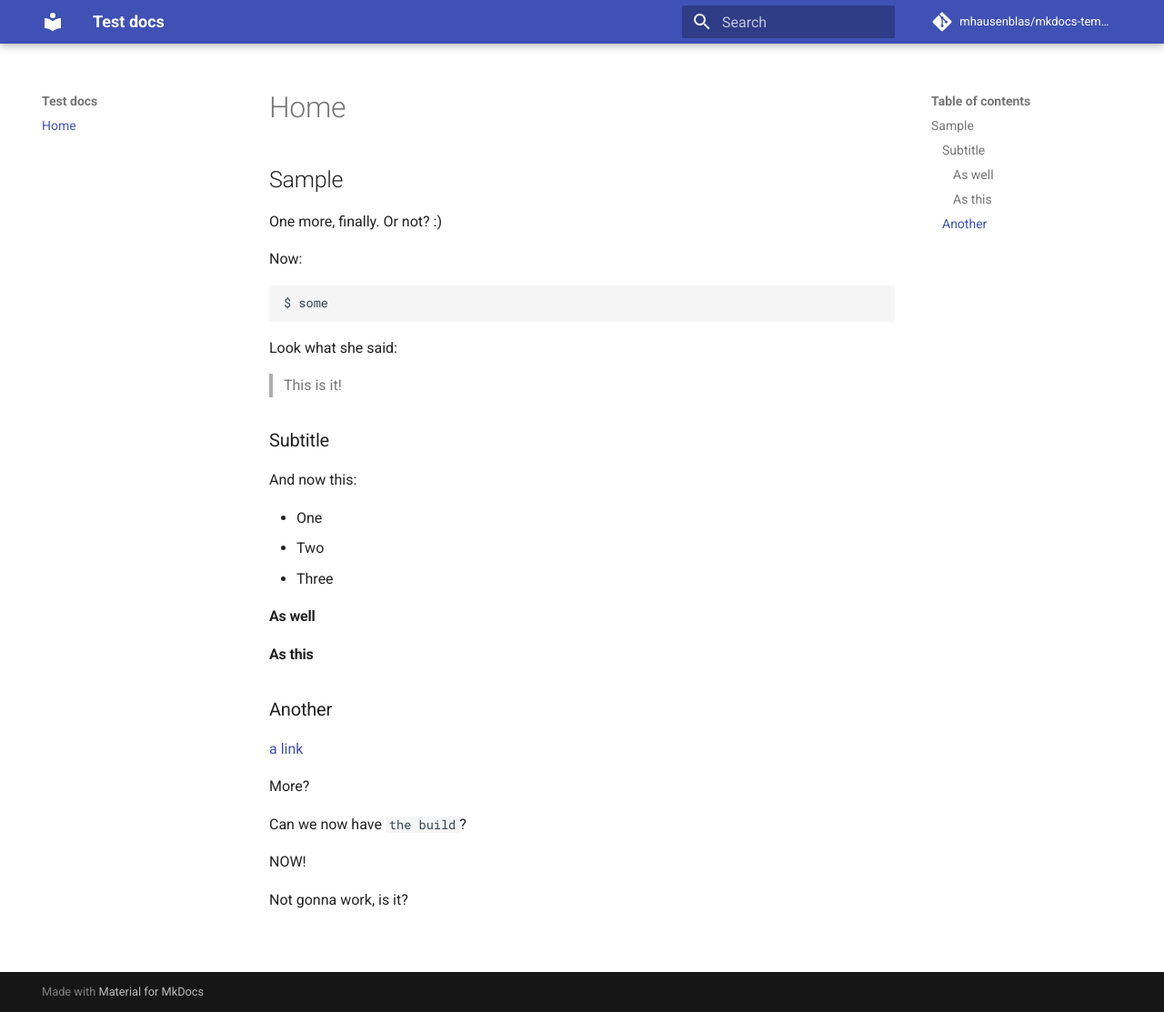
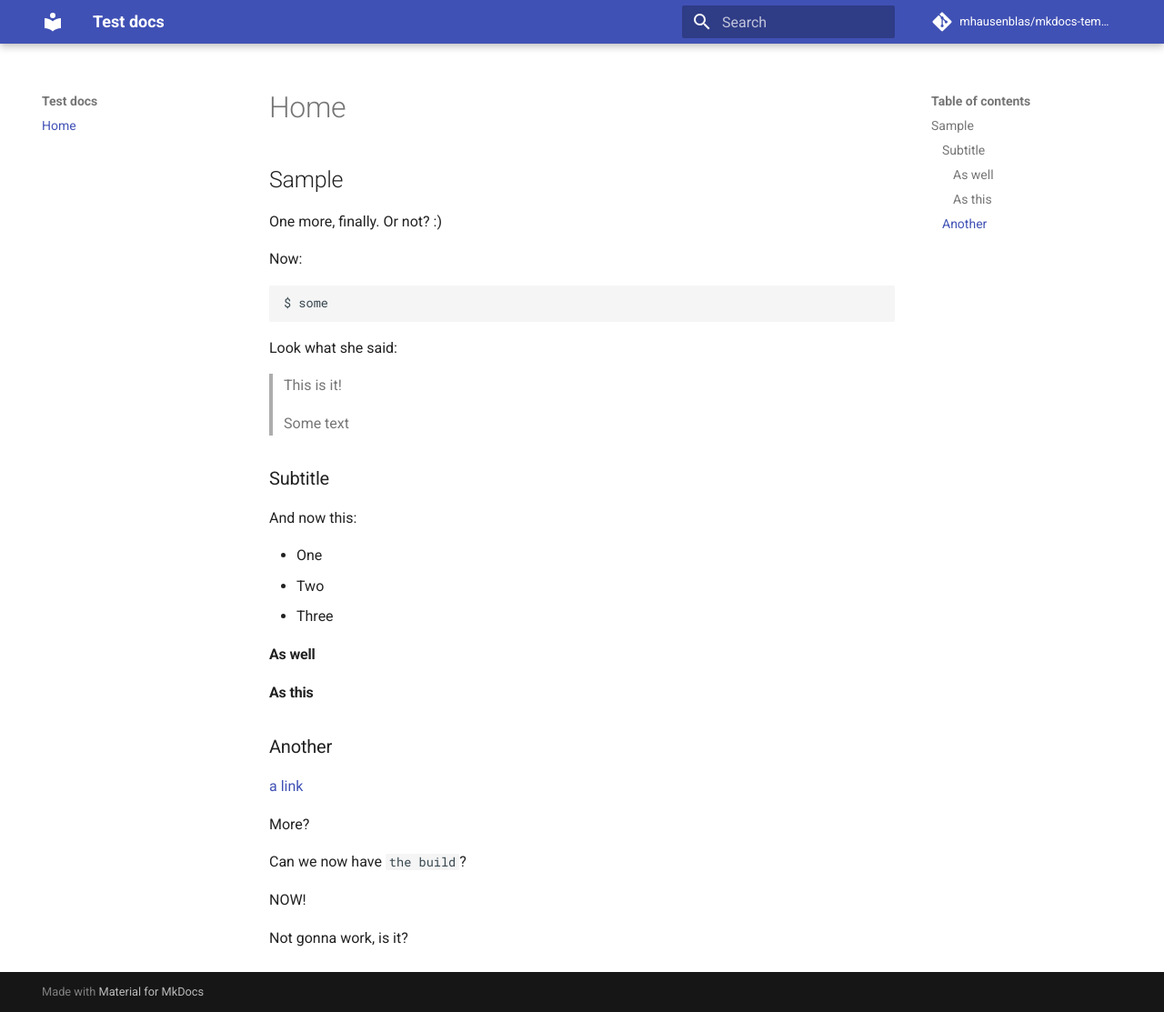
Before and after one commit to TheLeftMoose/mkdocs-test, an MkDocs documentation site: the page built from docs/index.md, in a window 1280 px wide and 1113 px high. Shown: the whole window at 91% size. Built offline with MkDocs 1.6.1 and Material for MkDocs 9.7.7, drawn with Linux system fonts in a browser that asks for light colours; comment, search, counter and statistics services are not loaded.

Commit message:
Update index.md

```diff
--- a/docs/index.md
+++ b/docs/index.md
@@ -11,6 +11,8 @@ $ some
 Look what she said:
 
 > This is it!
+>
+> Some text
 
 ### Subtitle
 
```
